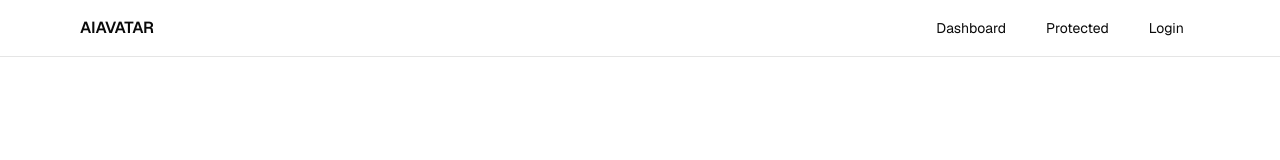
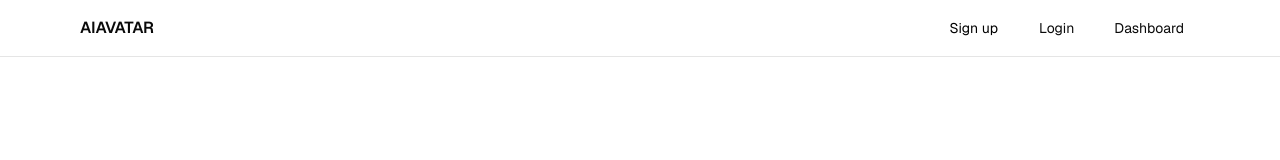
Before and after one commit to SabrinaHgergish1234/aiavatar2, a Next.js app: page / in a window 1280 px wide. Shown: the top 160 px of the page. Built offline with nearby package versions, Linux system fonts and the light colour scheme.

Commit message:
Button adjustment in header

```diff
--- a/components/tutorial/header.tsx
+++ b/components/tutorial/header.tsx
@@ -4,6 +4,9 @@ import Link from "next/link";
 export default function Header() {
   const navLinkClass =
     "rounded-full px-4 py-1.5 transition-colors duration-200 hover:bg-[#E08E10] hover:text-foreground focus-visible:outline-none focus-visible:ring-2 focus-visible:ring-ring focus-visible:ring-offset-2";
+
+  const signUpClass =
+    "rounded-full px-4 py-1.5 border border-white bg-white text-black transition-colors duration-200 hover:bg-[#E08E10] hover:text-foreground focus-visible:outline-none focus-visible:ring-2 focus-visible:ring-ring focus-visible:ring-offset-2";
 
   return (
     <header className="w-full border-b">
@@ -13,14 +16,16 @@ export default function Header() {
         </Link>
 
         <nav className="flex items-center gap-2 text-sm">
+          <Link href="/protected" className={signUpClass}>
+            Sign up
+          </Link>
+
+          <Link href="/auth/login" className={navLinkClass}>
+            Login
+          </Link>
+
           <Link href="/Dashboard" className={navLinkClass}>
             Dashboard
-          </Link>
-          <Link href="/protected" className={navLinkClass}>
-            Protected
-          </Link>
-          <Link href="/auth/login" className={navLinkClass}>
-            Login
           </Link>
         </nav>
       </div>
```
